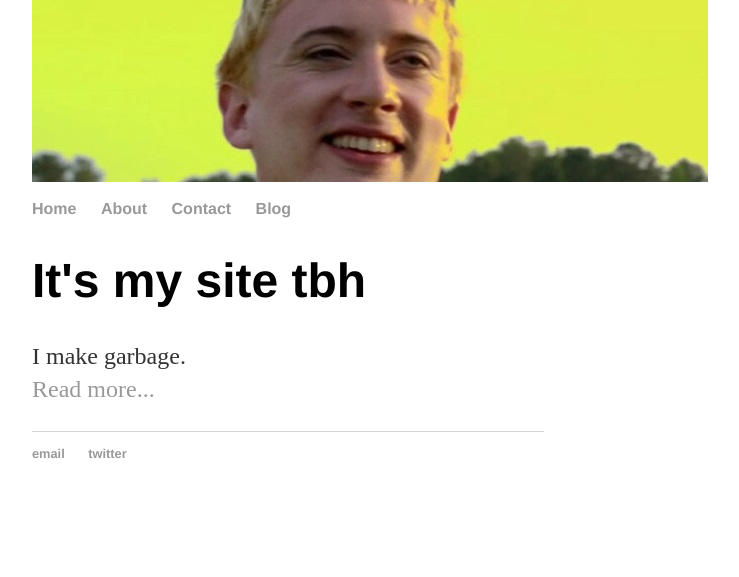
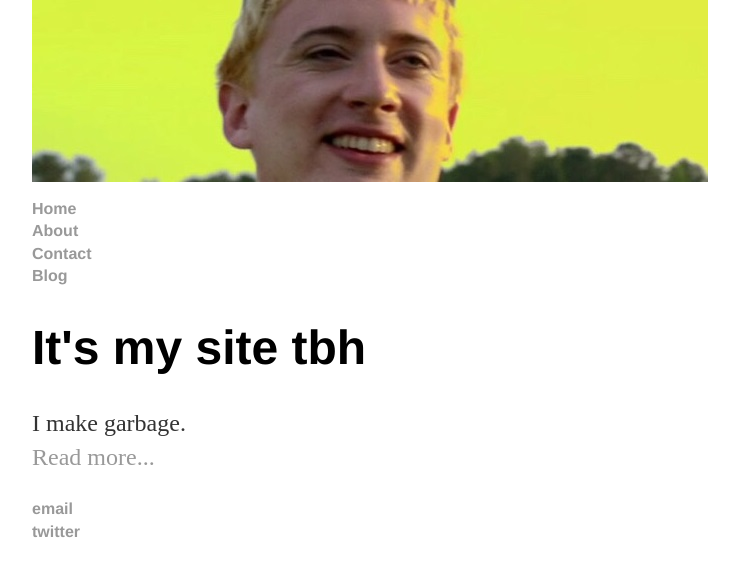
Before and after one commit to glasscaked/strip, a Jekyll site: the page built from index.html, in a window 1280 px wide. Shown: the top 577 px of the page, without its empty margins (352-1091 px from the left). Built offline with Jekyll 4.4.1, drawn with Linux system fonts in a browser that asks for light colours.

Commit message:
Update main.css

```diff
--- a/css/main.css
+++ b/css/main.css
@@ -12,7 +12,7 @@ h3 { font-size: 2.3em; }
 h4 { font-size: 1.9em; }
 
 nav ul, footer ul { font-size: 1em; font-family: 'Helvetica', 'Arial', 'Sans-Serif'; padding: 0px; list-style: none; font-weight: bold; }
-nav ul li, footer ul li { display: inline; margin-right: 20px; }
+nav ul li, footer ul li <center>{ display: inline; margin-right: 20px; }</center>
 
 footer { border-top: 1px solid #d5d5d5; font-size: .8em; }
 
```
